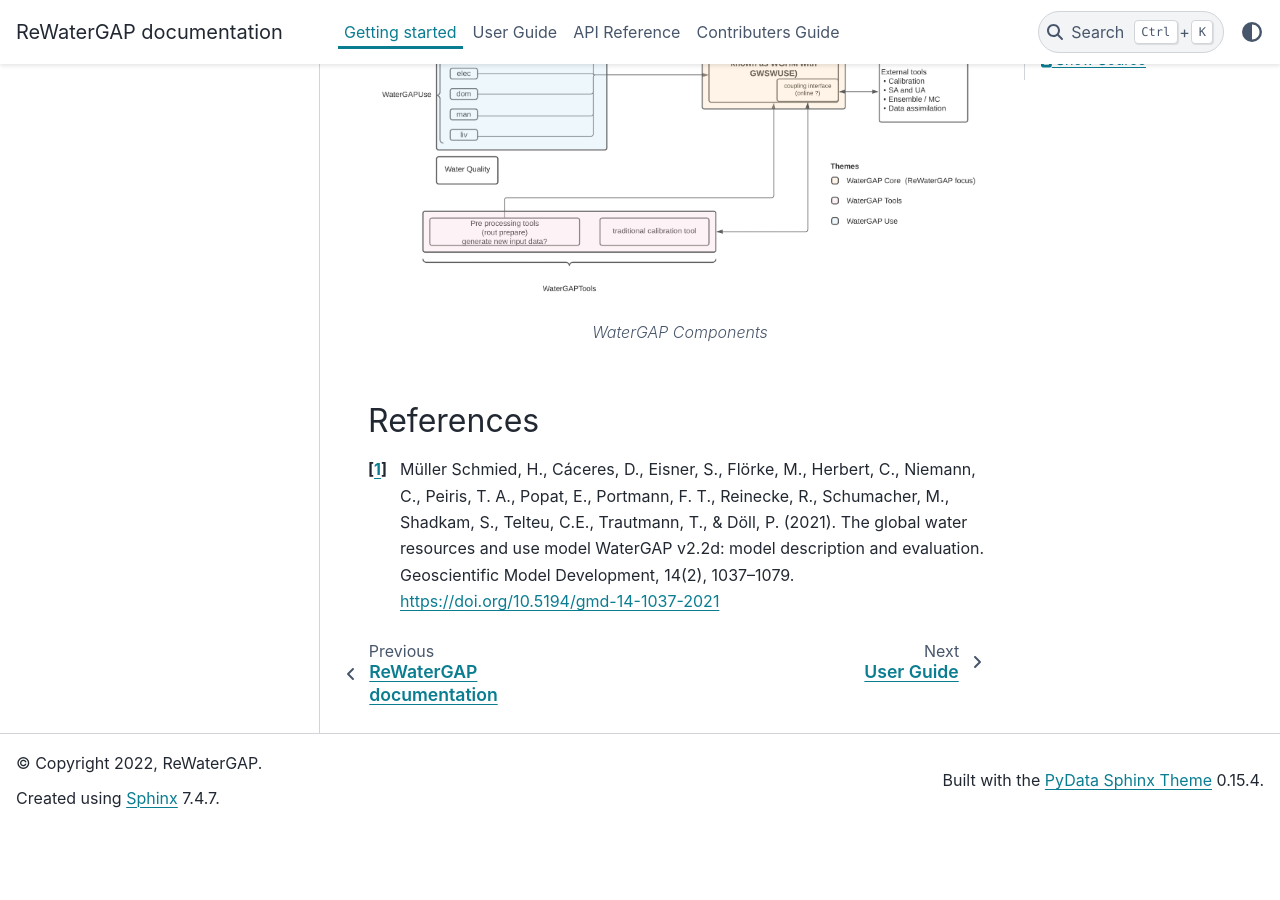
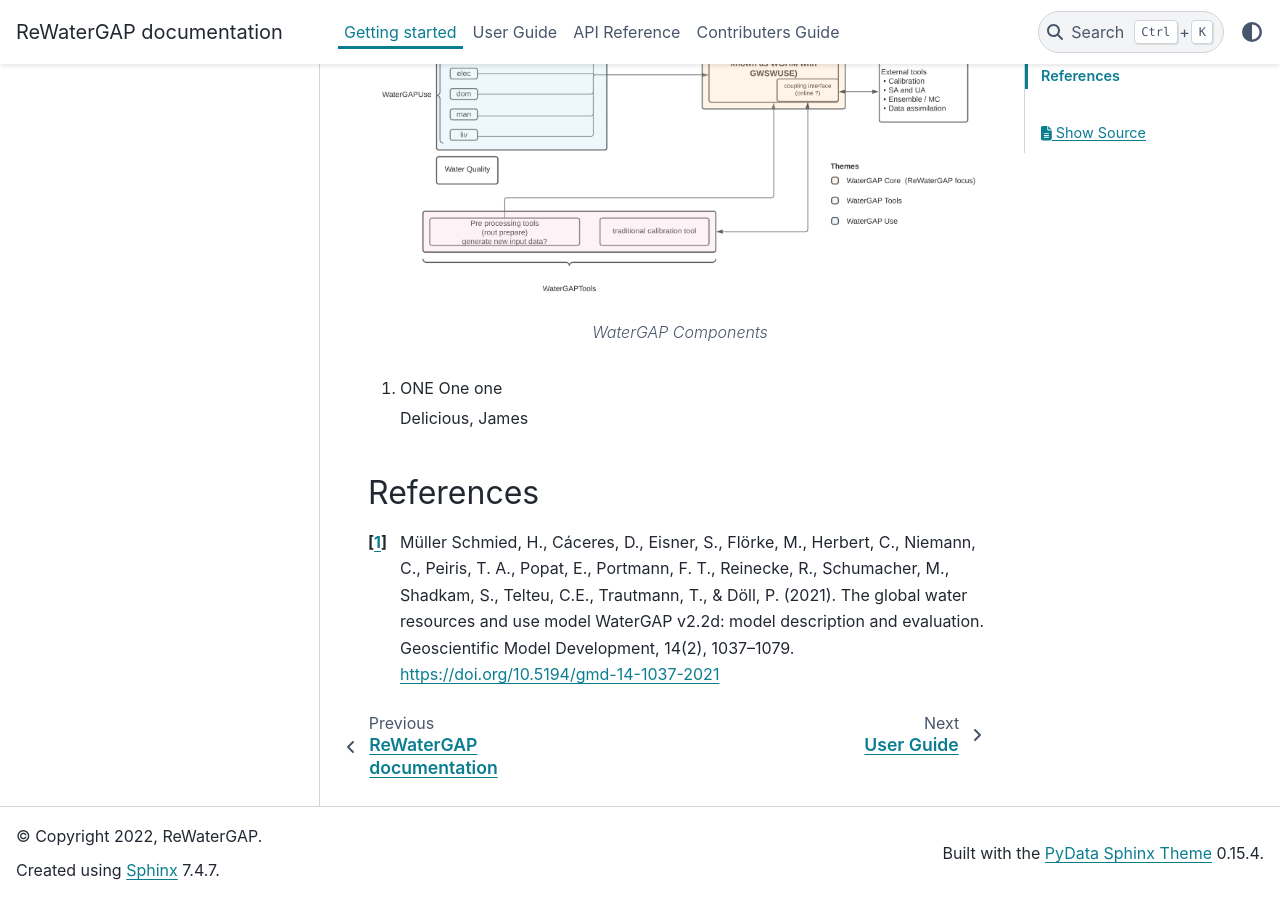
Before and after one commit to HydrologyFrankfurt/ReWaterGAP, a Sphinx documentation site: the page built from docs/getting_started/index.rst, in a window 1280 px wide and 900 px high, scrolled down 818 px. Built offline with Sphinx 7.4.7 and the PyData theme 0.15.4, drawn with Linux system fonts in a browser that asks for light colours; pages that are not in the unit, such as notebooks, are missing from menus; before the commit the page ends 1645 px from its top, so only the background shows below that.

Commit message:
Update index.rst

```diff
--- a/docs/getting_started/index.rst
+++ b/docs/getting_started/index.rst
@@ -29,6 +29,11 @@
    *WaterGAP Components*
 
 
+.. rst-class:: bignums
+
+1. ONE One one
+
+   Delicious, James
 
 
 References
```
